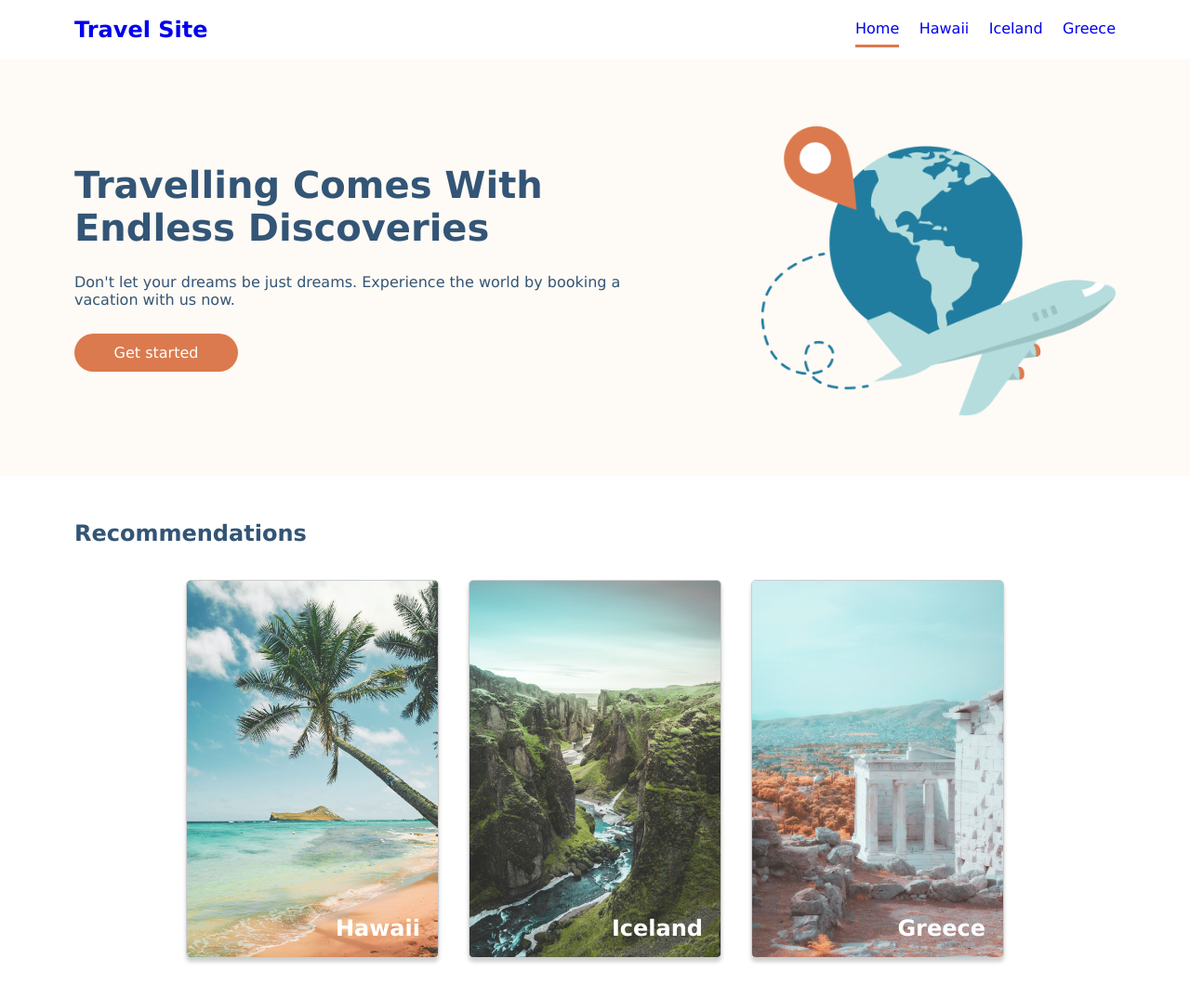
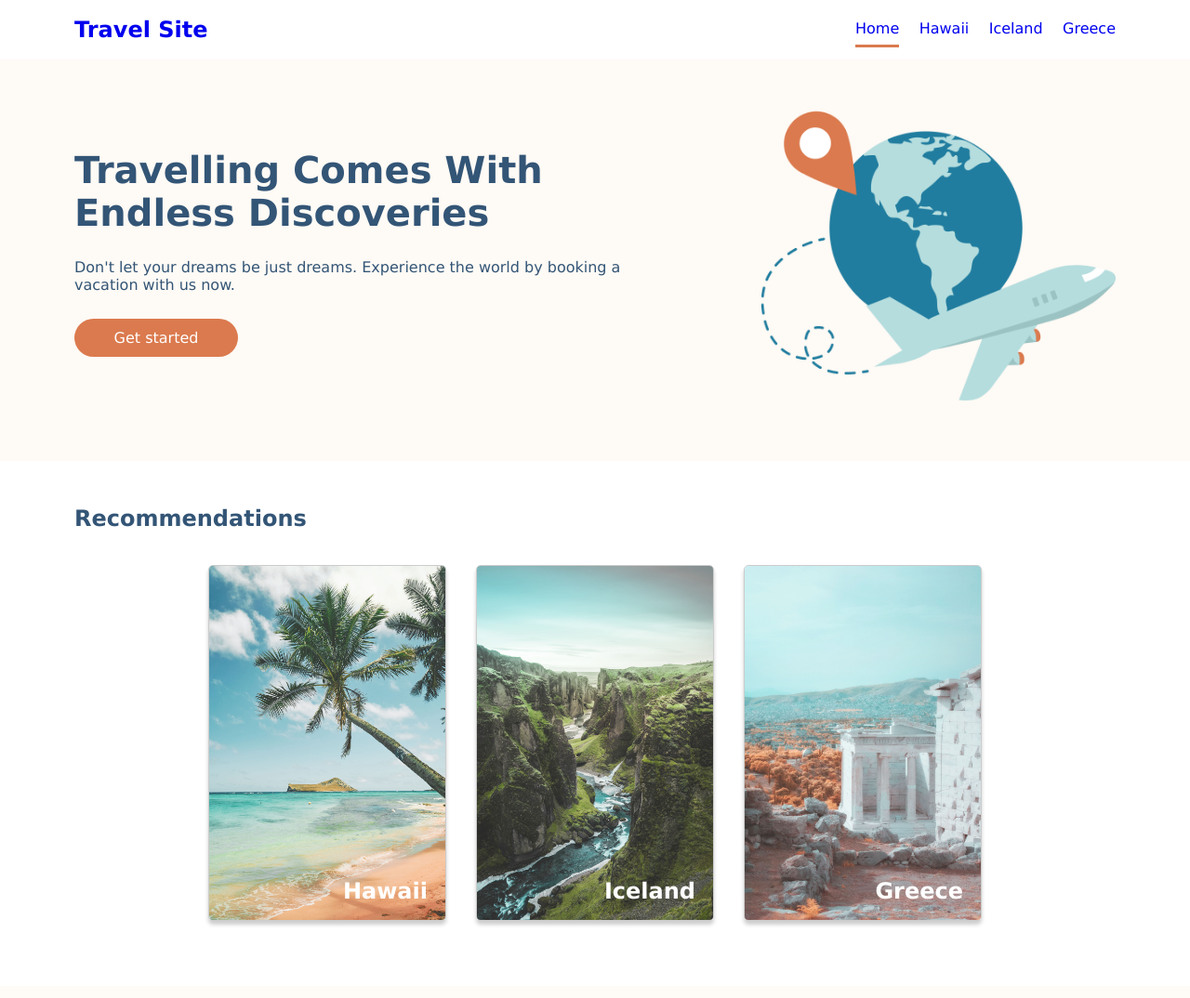
Before and after one commit to yeungjor/Travel-Site, a plain HTML site: page index.html in a window 1280 px wide. Shown: the top 1074 px of the page at 93% size. Drawn offline with Linux system fonts and the light colour scheme.

Commit message:
small visual adjustments to destination cards and banner

```diff
--- a/css/main.css
+++ b/css/main.css
@@ -4,7 +4,7 @@
   background-color: #fefaf5;
   display: flex;
   justify-content: space-between;
-  padding: 8rem 5rem 4rem 5rem;
+  padding: 7rem 5rem 4rem 5rem;
 }
 
 .banner__container {
@@ -68,7 +68,7 @@
 }
 
 .recommendations__img {
-  width: 17rem;
+  width: 20vw;
   border-radius: 5px;
   border: 1px solid rgb(0, 0, 0, 0.2);
   box-shadow: 0px 4px 4px rgb(0, 0, 0, 0.2);
```
